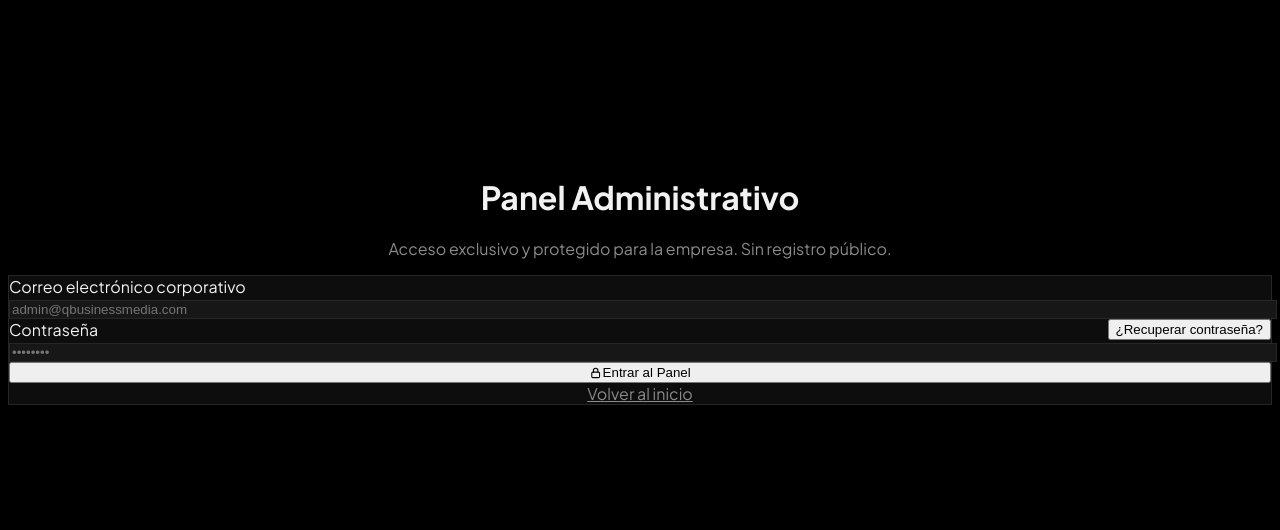
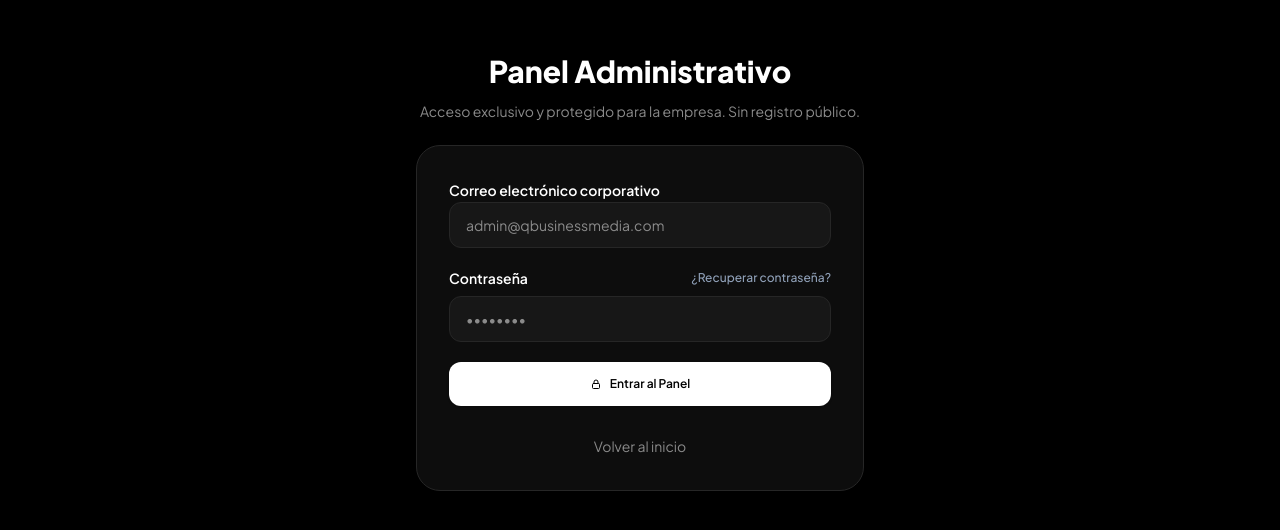
Before and after one commit to RaulvGuti/qbusiness-media, a Next.js app in the folder frontend/: page /admin in a window 1280 px wide. Shown: the part 128-658 px from the top of the page. Built offline with nearby package versions, Linux system fonts and the light colour scheme; no server answers.

Commit message:
fix(design): restaurar @theme inline para mantener estilo

```diff
--- a/frontend/src/app/globals.css
+++ b/frontend/src/app/globals.css
@@ -1,13 +1,15 @@
-@tailwind base;
-@tailwind components;
-@tailwind utilities;
+@import "tailwindcss";
 
 :root {
   --background: #000000;
   --foreground: #f2f2f2;
+}
+
+@theme inline {
   --color-background: var(--background);
   --color-foreground: var(--foreground);
   --font-sans: var(--font-jakarta), Inter, system-ui, sans-serif;
+
   --color-qbLinen: #000000;
   --color-qbChalk: #0d0d0d;
   --color-qbChalkHover: #1a1a1a;
@@ -49,16 +51,13 @@ body {
 ::-webkit-scrollbar {
   width: 8px;
 }
-
 ::-webkit-scrollbar-track {
   background: #000000;
 }
-
 ::-webkit-scrollbar-thumb {
   background: #333333;
   border-radius: 4px;
 }
-
 ::-webkit-scrollbar-thumb:hover {
   background: #ffffff;
 }
```
